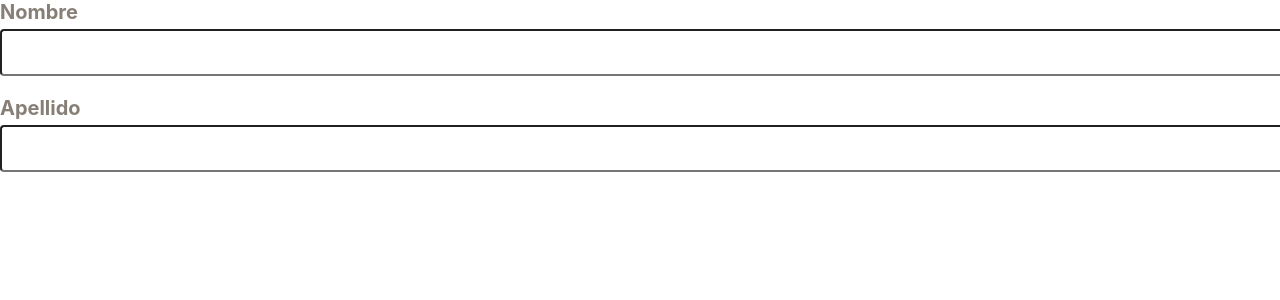
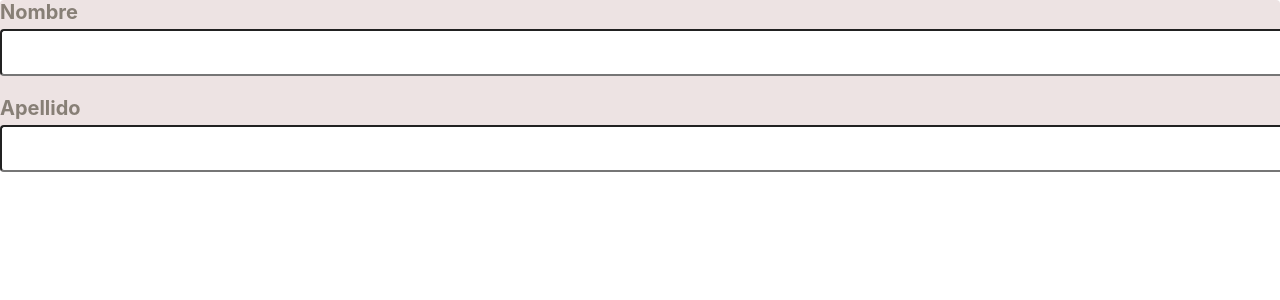
Before and after one commit to gurgen-baghdasaryan/react_user_manager, a React (Create React App) app: page / in a window 1280 px wide. Shown: the top 300 px of the page. Built offline with nearby package versions, Linux system fonts and the light colour scheme.

Commit message:
creating Card  component

```diff
--- a/src/App.js
+++ b/src/App.js
@@ -1,5 +1,6 @@
 import useFormulario from './Hooks/useFormulario';
 import Input from './components/Input';
+import Card from './components/Card';
 
 
 function App() {
@@ -7,8 +8,19 @@ function App() {
   console.log(formu);
   return (
     <form >
-      <Input label='Nombre' name='name' value={formu.name} onChange={handleChange} />
-      <Input label='Apellido' name='lastname' value={formu.lastname} onChange={handleChange} />
+      <Card>
+        <Input
+          label='Nombre'
+          name='name' value={formu.name}
+          onChange={handleChange}
+        />
+        <Input
+          label='Apellido'
+          name='lastname'
+          value={formu.lastname}
+          onChange={handleChange}
+        />
+      </Card>
     </form>
   );
 }
--- /dev/null
+++ b/src/components/Card.css
@@ -0,0 +1,4 @@
+.card{
+    background-color: rgb(237, 227, 227);
+    border-radius: 4px;
+}
--- /dev/null
+++ b/src/components/Card.js
@@ -0,0 +1,12 @@
+import React from 'react'
+import './Card.css'
+
+const Card = ({ children }) => {
+    return (
+        <div className='card'>
+            {children}
+        </div>
+    )
+}
+
+export default Card
```
